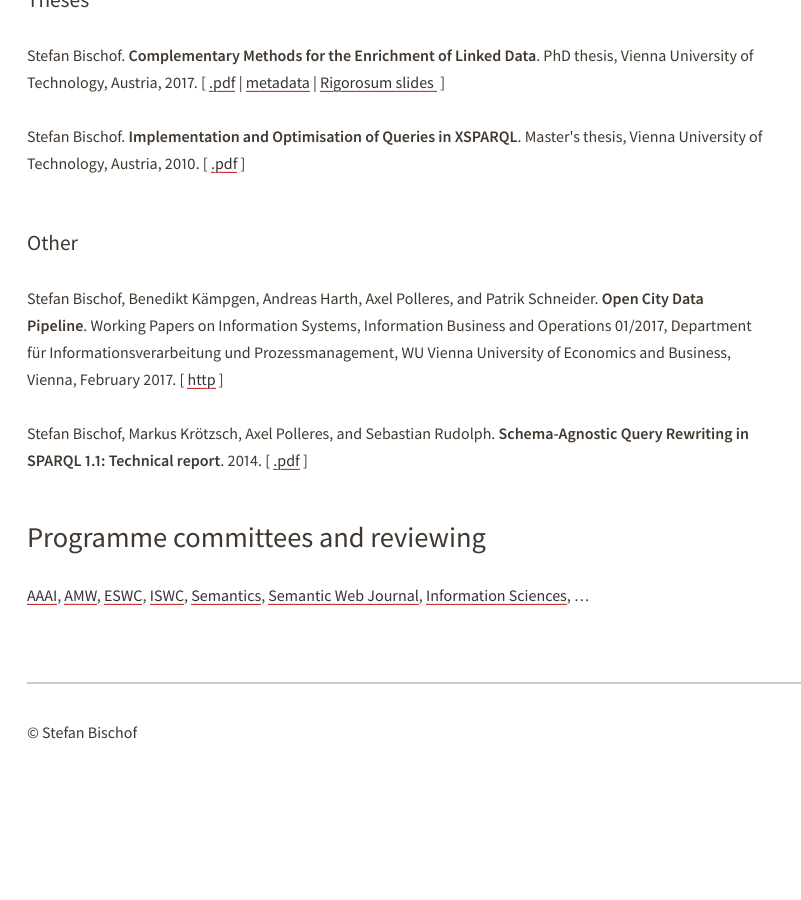
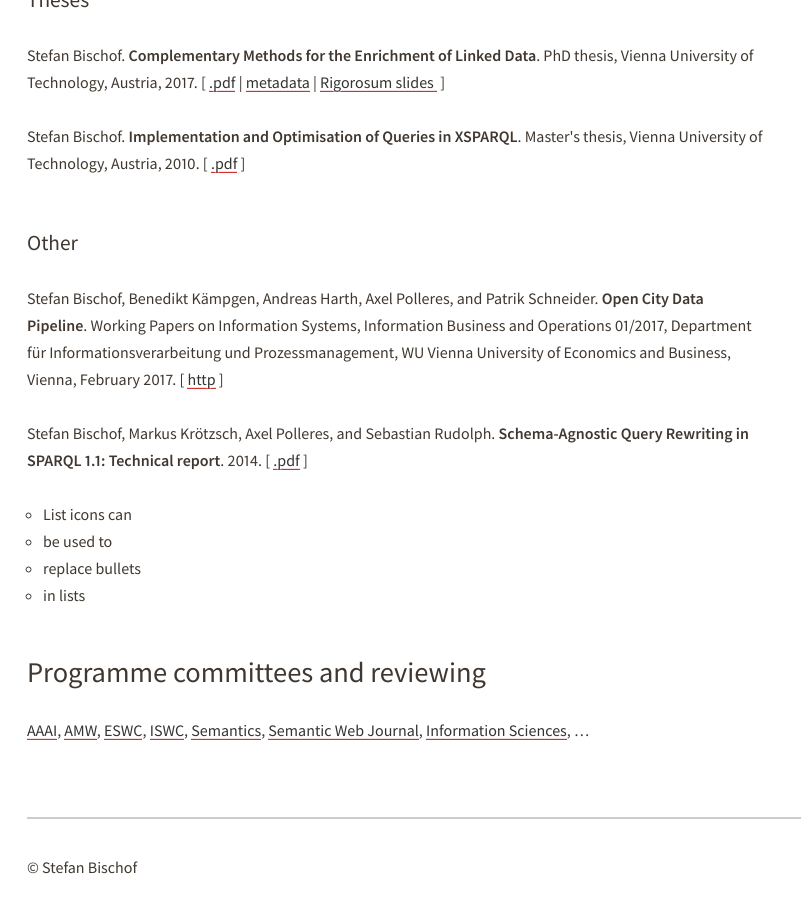
Before and after one commit to stefanbischof/stefanbischof.github.io, a Jekyll site: the page built from index.html, in a window 1280 px wide and 900 px high, scrolled down 2693 px. Shown: the whole window, without its empty margins (0-801 px from the left). Built offline with Jekyll 4.4.1, drawn with Linux system fonts in a browser that asks for light colours; a style sheet for code colours, icons or effects is not loaded; before the commit the page ends 3458 px from its top, so only the background shows below that.

Commit message:
test with academicons for lists

```diff
--- a/mypublications.html
+++ b/mypublications.html
@@ -2,7 +2,7 @@
 
 <p><a name="BHKPS"></a>Stefan Bischof, Andreas Harth, Benedikt Kämgen, Axel Polleres and Patrik Schneider.  <b>Enriching Integrated Statistical Open City Data by Combining Equational Knowledge and Missing Value Imputation</b>.  <em>Journal of Web Semantics: Special Issue on Semantic Statistics</em>, 2017. [&nbsp;<a href="https://doi.org/10.1016/j.websem.2017.09.003">DOI</a> | <a href="http://www.websemanticsjournal.org/index.php/ps/article/view/509">Preprint</a>&nbsp;]  </p>
 
-<p><a name="BischofDeckerKrennwallnerEtAl2012a"><i class="ai ai-springer-square ai-3x"></i></a>Stefan Bischof,  Stefan Decker,  Thomas Krennwallner,  Nuno Lopes,  and Axel   Polleres.  <b>Mapping between RDF and XML with XSPARQL</b>.  <em>Journal on Data Semantics</em>,  1(3):147-185,  2012. [&nbsp;<a href="http://dx.doi.org/10.1007/s13740-012-0008-7">DOI</a>&nbsp;|  <a href="pdf/jds2012-xsparql.pdf">.pdf</a>&nbsp;]  </p>
+<p><a name="BischofDeckerKrennwallnerEtAl2012a"><i class="ai ai-springer-square"></i></a>Stefan Bischof,  Stefan Decker,  Thomas Krennwallner,  Nuno Lopes,  and Axel   Polleres.  <b>Mapping between RDF and XML with XSPARQL</b>.  <em>Journal on Data Semantics</em>,  1(3):147-185,  2012. [&nbsp;<a href="http://dx.doi.org/10.1007/s13740-012-0008-7">DOI</a>&nbsp;|  <a href="pdf/jds2012-xsparql.pdf">.pdf</a>&nbsp;]  </p>
 
 <h2>Conference Articles</h2>
 
@@ -56,3 +56,11 @@
 <p><a name="BischofKroetzschPolleresEtAl2014a"></a>Stefan Bischof,  Markus Kr&ouml;tzsch,  Axel Polleres,  and Sebastian Rudolph.  <b>Schema-Agnostic Query Rewriting in SPARQL 1.1: Technical report</b>.    2014. [&nbsp;<a href="http://stefanbischof.at/publications/iswc14/tr.pdf">.pdf</a>&nbsp;]  </p>
 
 <!--p><a name="BischofDeckerKrennwallnerEtAl2012"></a>Stefan Bischof,  Stefan Decker,  Thomas Krennwallner,  Nuno Lopes,  and Axel   Polleres.  <b>Mapping between RDF and XML with XSPARQL</b>.  Technical report,  DERI,  2012. [&nbsp;<a href="http://www.deri.ie/fileadmin/documents/DERI-TR-2011-04-04.pdf">.pdf</a>&nbsp;]  </p-->
+
+
+<ul class="ai-ul">
+  <li><span class="ai-li"><i class="ais ai-springer-square"></i></span>List icons can</li>
+  <li><span class="ai-li"><i class="ais ai-ceur-square"></i></span>be used to</li>
+  <li><span class="ai-li"><i class="ais ai-ieee-sqare"></i></span>replace bullets</li>
+  <li><span class="ai-li"><i class="air fa-square"></i></span>in lists</li>
+</ul>
```
